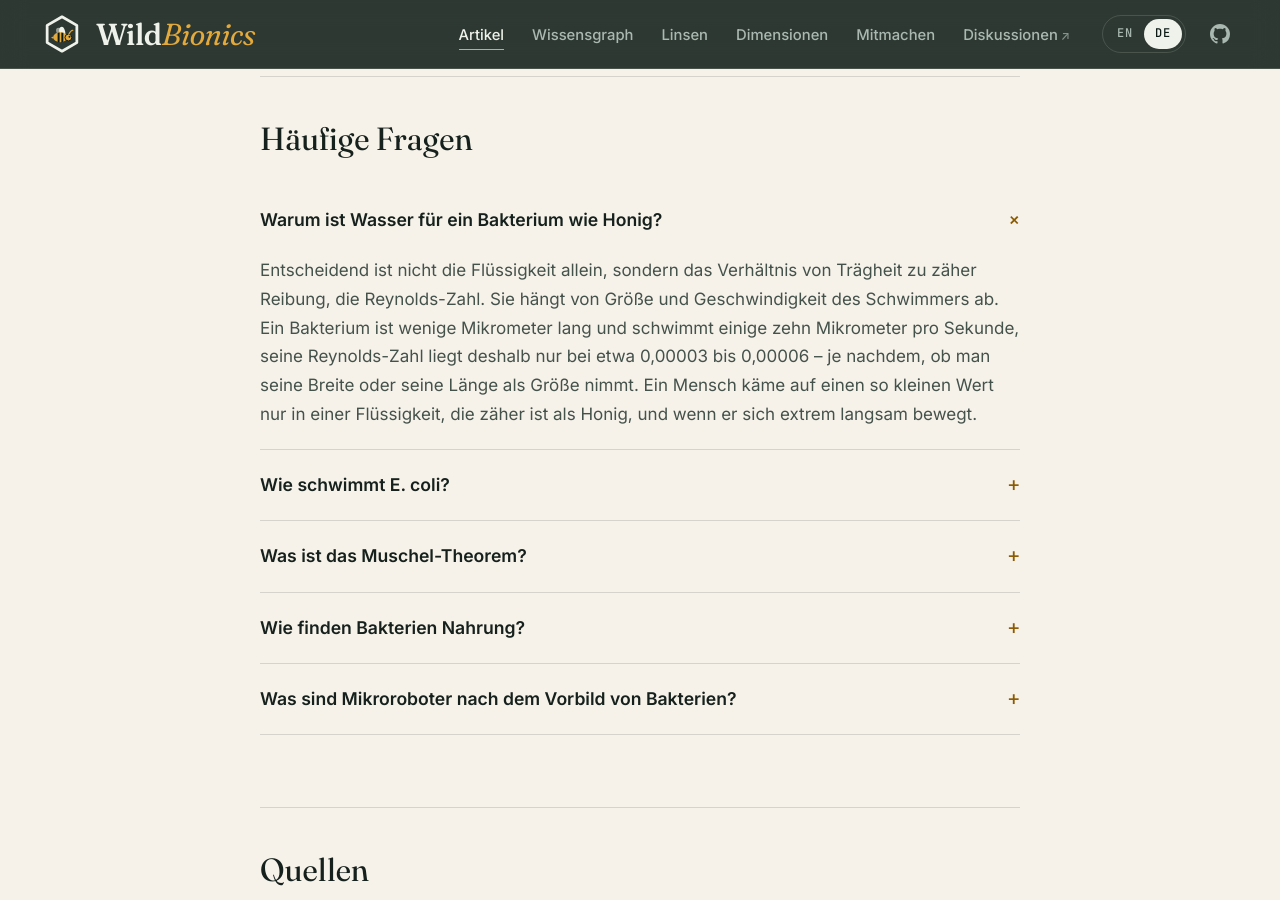
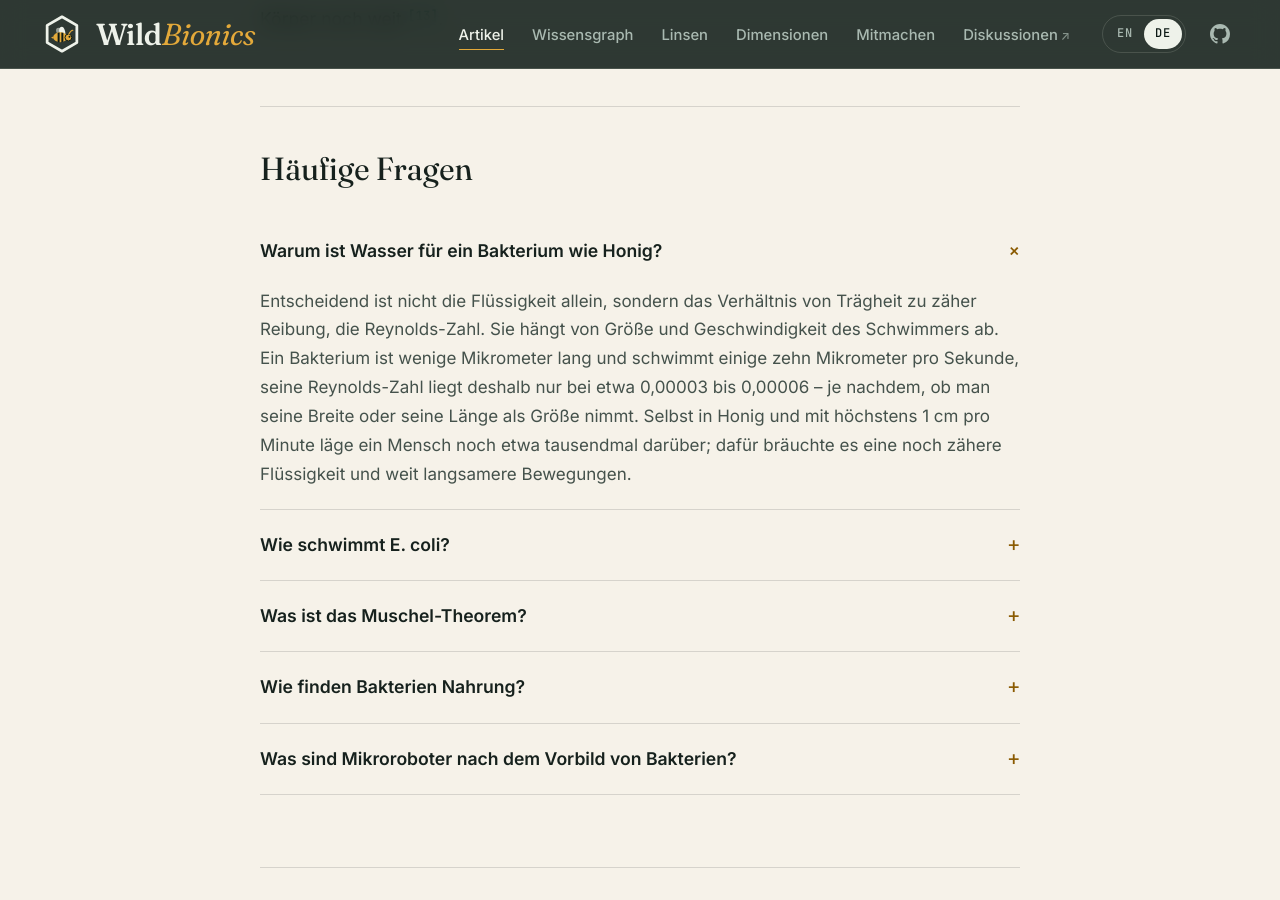
Before and after one commit to hstoecker/wildbionics, a Jekyll site: the page built from _articles/bacteria-low-reynolds.de.md, in a window 1280 px wide and 900 px high, scrolled down 4089 px. Built offline with Jekyll 4.4.1, drawn with Linux system fonts in a browser that asks for light colours; some of the changed text lies outside the part shown.

Commit message:
Review fixes: quote as paraphrase in EN and DE, FAQ on Re, Zhang priority attributed, honey wording
- Purcell's 'haven't gone anywhere' given as a paraphrase in both languages.
- FAQ 1: even honey at 1 cm/min stays about 1,000x above a bacterium's Re.
- Zhang et al.: 'the authors describe it as the first demonstration …' (abstract wording).
- Honey: 'about 6,000 times as viscous as water with its 1 mPa·s' (6.1 Pa·s at 30 °C, Afonso et al. abstract).
- Purcell's lecture: 1976, reprinted 1977.

Co-Authored-By: Claude Opus 5.5 <noreply@anthropic.com>

```diff
--- a/_articles/bacteria-low-reynolds.de.md
+++ b/_articles/bacteria-low-reynolds.de.md
@@ -41,7 +41,7 @@ key_facts:
   - "Magnetische Mikroroboter kopieren den Korkenzieher der Bakteriengeißel und werden von äußeren Magnetfeldern gesteuert; sie werden für die Medizin entwickelt [9](#ref-9){:.cite} [10](#ref-10){:.cite} [12](#ref-12){:.cite}."
 faq:
   - q: "Warum ist Wasser für ein Bakterium wie Honig?"
-    a: "Entscheidend ist nicht die Flüssigkeit allein, sondern das Verhältnis von Trägheit zu zäher Reibung, die Reynolds-Zahl. Sie hängt von Größe und Geschwindigkeit des Schwimmers ab. Ein Bakterium ist wenige Mikrometer lang und schwimmt einige zehn Mikrometer pro Sekunde, seine Reynolds-Zahl liegt deshalb nur bei etwa 0,00003 bis 0,00006 – je nachdem, ob man seine Breite oder seine Länge als Größe nimmt. Ein Mensch käme auf einen so kleinen Wert nur in einer Flüssigkeit, die zäher ist als Honig, und wenn er sich extrem langsam bewegt."
+    a: "Entscheidend ist nicht die Flüssigkeit allein, sondern das Verhältnis von Trägheit zu zäher Reibung, die Reynolds-Zahl. Sie hängt von Größe und Geschwindigkeit des Schwimmers ab. Ein Bakterium ist wenige Mikrometer lang und schwimmt einige zehn Mikrometer pro Sekunde, seine Reynolds-Zahl liegt deshalb nur bei etwa 0,00003 bis 0,00006 – je nachdem, ob man seine Breite oder seine Länge als Größe nimmt. Selbst in Honig und mit höchstens 1 cm pro Minute läge ein Mensch noch etwa tausendmal darüber; dafür bräuchte es eine noch zähere Flüssigkeit und weit langsamere Bewegungen."
   - q: "Wie schwimmt E. coli?"
     a: "E. coli hat mehrere dünne, schraubenförmige Flagellen. An der Basis jeder Flagelle sitzt ein Rotationsmotor, der sie etwa hundertmal pro Sekunde dreht. Während eines Laufs bündeln sich die Flagellen und wirken wie ein Korkenzieher, der die Zelle voranschiebt. Dreht ein Motor um, drehen sich die Flagellen nicht mehr gemeinsam, die Zelle taumelt und schwimmt dann in eine neue Richtung."
   - q: "Was ist das Muschel-Theorem?"
@@ -152,9 +152,9 @@ status: published
 
 ## Leben, wo sich Wasser wie Honig anfühlt
 
-Stell dir vor, du wärst so klein wie ein Bakterium. Wasser, das einen Schwimmer trägt und ein Boot gleiten lässt, benimmt sich plötzlich wie ein dicker Sirup. Hörst du auf zu paddeln, gleitest du nicht weiter – du stehst sofort still. Der Physiker Edward Purcell hat diese Welt 1976 in einem berühmten Vortrag beschrieben, 1977 veröffentlicht: Für ein Bakterium spielt **Trägheit überhaupt keine Rolle**; was es in jedem Moment tut, bestimmen allein die Kräfte, die genau in diesem Moment auf es wirken [1](#ref-1){:.cite}.
+Stell dir vor, du wärst so klein wie ein Bakterium. Wasser, das einen Schwimmer trägt und ein Boot gleiten lässt, benimmt sich plötzlich wie ein dicker Sirup. Hörst du auf zu paddeln, gleitest du nicht weiter – du stehst sofort still. Der Physiker Edward Purcell hat diese Welt 1976 in einem berühmten Vortrag beschrieben, 1977 nachgedruckt: Für ein Bakterium spielt **Trägheit überhaupt keine Rolle**; was es in jedem Moment tut, bestimmen allein die Kräfte, die genau in diesem Moment auf es wirken [1](#ref-1){:.cite}.
 
-Purcells Bild war anschaulich. Um so zu schwimmen wie ein Mikroorganismus, müsstest du in einem Schwimmbecken voller Melasse liegen – und dürftest keinen Teil deines Körpers schneller als 1 cm pro Minute bewegen. Schaffst du unter diesen Regeln in ein paar Wochen ein paar Meter, giltst du als Schwimmer bei kleiner Reynolds-Zahl [1](#ref-1){:.cite}. Honig täte es fast genauso gut wie Melasse: Selbst ein dünnflüssiger Rosmarinhonig ist bei 30 °C über 6.000-mal so zäh wie Wasser [2](#ref-2){:.cite} [1](#ref-1){:.cite}. Doch wie die Physik-Linse zeigt, reicht eine zähe Flüssigkeit allein nicht – die Langsamkeit zählt genauso.
+Purcells Bild war anschaulich. Um so zu schwimmen wie ein Mikroorganismus, müsstest du in einem Schwimmbecken voller Melasse liegen – und dürftest keinen Teil deines Körpers schneller als 1 cm pro Minute bewegen. Schaffst du unter diesen Regeln in ein paar Wochen ein paar Meter, giltst du als Schwimmer bei kleiner Reynolds-Zahl [1](#ref-1){:.cite}. Honig täte es fast genauso gut wie Melasse: Selbst ein dünnflüssiger Rosmarinhonig, gemessen bei 30 °C, ist etwa 6.000-mal so zäh wie Wasser mit seinen 1 mPa·s [2](#ref-2){:.cite} [1](#ref-1){:.cite}. Doch wie die Physik-Linse zeigt, reicht eine zähe Flüssigkeit allein nicht – die Langsamkeit zählt genauso.
 
 In dieser Welt lebt die überwältigende Mehrheit der Organismen [1](#ref-1){:.cite}. Mikroorganismen wie das Darmbakterium *Escherichia coli* schwimmen jede Sekunde darin [1](#ref-1){:.cite} [3](#ref-3){:.cite}. Dieser Artikel erklärt, wie sie das schaffen – und warum heute winzige Roboter nach ihrem Vorbild gebaut werden.
 
@@ -288,7 +288,7 @@ Probier es selbst:
 
 <div class="formula" role="math" aria-label="l ist mindestens D geteilt durch v"><var>ℓ</var> ≥ <span class="frac"><span class="frac__num"><var>D</var></span><span class="frac__den"><var>v</var></span></span></div>
 
-Mit *v* = 30 µm/s ergibt das etwa **30 µm** – ungefähr die Länge eines Bakterienlaufs. „Wenn du nicht so weit schwimmst, bist du nirgends hingekommen“, wie Purcell es sinngemäß ausdrückte [1](#ref-1){:.cite}.
+Mit *v* = 30 µm/s ergibt das etwa **30 µm** – ungefähr die Länge eines Bakterienlaufs. Wie Purcell es ausdrückte: Ein Bakterium, das nicht so weit schwimmt, ist nirgends hingekommen [1](#ref-1){:.cite}.
 
 **Laufen und Taumeln breitet sich aus wie Diffusion.** Modellieren wir das Bakterium in zwei Dimensionen: Es läuft mit der Geschwindigkeit *v*, jeder Lauf dauert eine zufällige Zeit mit dem Mittelwert *τ*, und jedes Taumeln wählt eine völlig neue Richtung. Laufzeiten dieser Art folgen einer Exponentialverteilung, bei der das mittlere Quadrat der Dauer 2*τ*<sup>2</sup> beträgt. Ein Lauf legt also im Mittel die quadrierte Strecke 2*v*<sup>2</sup>*τ*<sup>2</sup> zurück, und in einer Zeit *t* gibt es etwa *t*/*τ* unabhängige Läufe:
 
```
Also changed, not shown: other parts of _articles/bacteria-low-reynolds.de.md (+1 -1 lines), _articles/bacteria-low-reynolds.en.md (+5 -5 lines).
